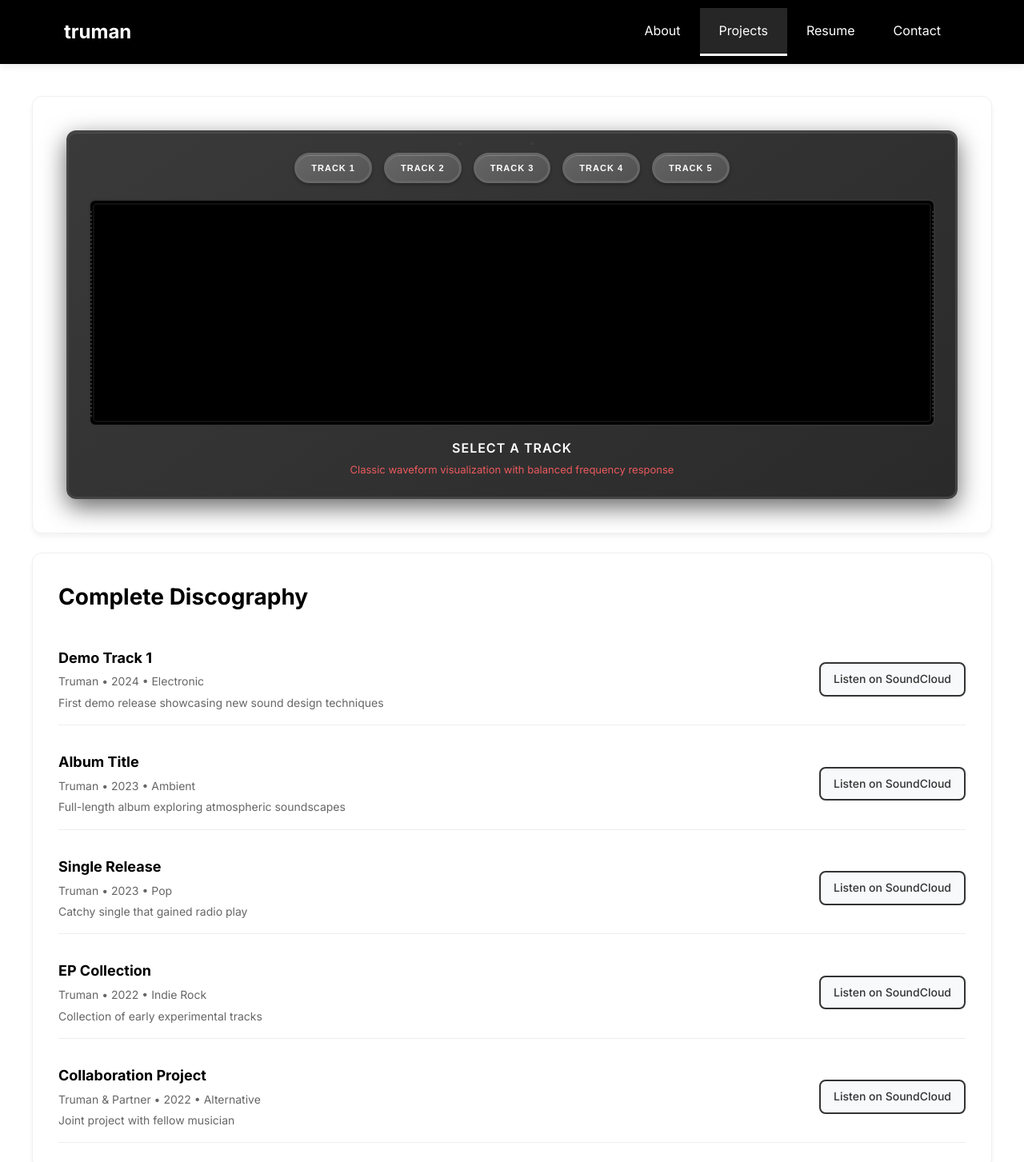
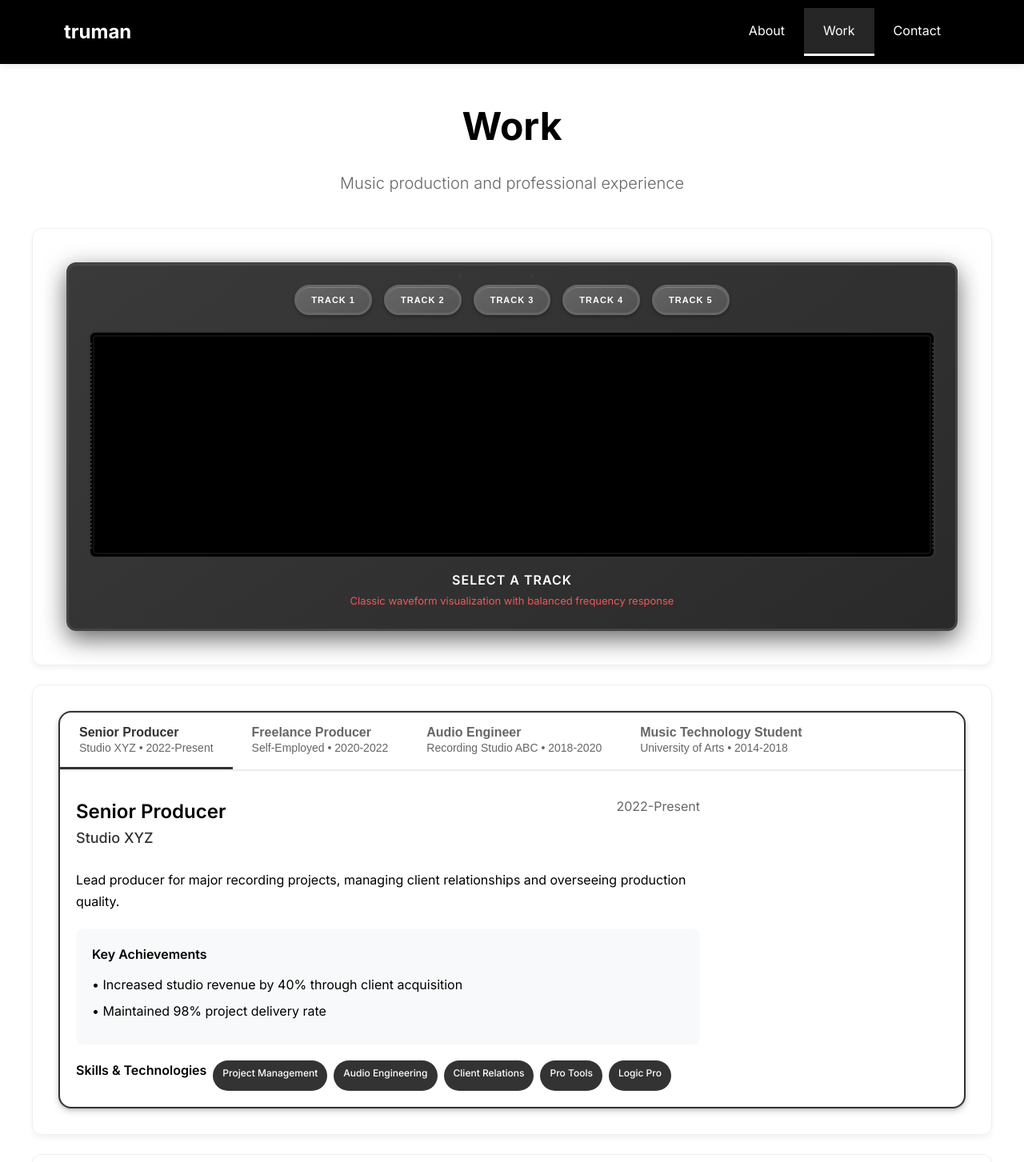
Before and after one commit to maxwharris/tgaynes-portfolio, a React (Create React App) app: page /music in a window 1280 px wide. Shown: the top 1453 px of the page at 80% size. Built offline with nearby package versions, Linux system fonts and the light colour scheme.

Commit message:
Design updates p2

```diff
--- a/src/App.js
+++ b/src/App.js
@@ -3,7 +3,6 @@ import { Routes, Route } from 'react-router-dom';
 import Navbar from './components/Navbar';
 import Home from './pages/Home';
 import Music from './pages/Music';
-import Experiences from './pages/Experiences';
 import Contact from './pages/Contact';
 import './App.css';
 
@@ -15,7 +14,6 @@ function App() {
         <Routes>
           <Route path="/" element={<Home />} />
           <Route path="/music" element={<Music />} />
-          <Route path="/experiences" element={<Experiences />} />
           <Route path="/contact" element={<Contact />} />
         </Routes>
       </main>
--- a/src/components/Navbar.js
+++ b/src/components/Navbar.js
@@ -25,13 +25,7 @@ function Navbar() {
             to="/music"
             className={`navbar-item ${activeTab === '/music' ? 'active' : ''}`}
           >
-            Projects
-          </Link>
-          <Link
-            to="/experiences"
-            className={`navbar-item ${activeTab === '/experiences' ? 'active' : ''}`}
-          >
-            Resume
+            Work
           </Link>
           <Link
             to="/contact"
--- /dev/null
+++ b/src/components/ResumeCard.jsx
@@ -0,0 +1,78 @@
+import React, { useState } from 'react';
+import { getResumeData } from '../utils/csvParser';
+
+function ResumeCard() {
+  const resumeData = getResumeData();
+  const [activeTab, setActiveTab] = useState(0);
+
+  const handleTabClick = (index) => {
+    setActiveTab(index);
+  };
+
+  return (
+    <div className="resume-container">
+      <div className="tabs">
+        {resumeData.map((job, index) => (
+          <button
+            key={index}
+            className={`tab-button ${activeTab === index ? 'active' : ''}`}
+            onClick={() => handleTabClick(index)}
+          >
+            <div style={{ textAlign: 'left' }}>
+              <div style={{ fontWeight: '600', fontSize: '16px', fontFamily: 'inherit' }}>{job['Job Title']}</div>
+              <div style={{ fontSize: '14px', color: '#666', marginTop: '2px', fontFamily: 'inherit' }}>
+                {job.Company} • {job.Dates}
+              </div>
+            </div>
+          </button>
+        ))}
+      </div>
+
+      <div className="tab-content">
+        {resumeData.map((job, index) => (
+          activeTab === index && (
+            <div key={index} className="tab-pane active">
+              <div className="job-header">
+                <div>
+                  <div className="job-title">{job['Job Title']}</div>
+                  <div className="job-company">{job.Company}</div>
+                </div>
+                <div className="job-dates">{job.Dates}</div>
+              </div>
+
+              <div className="job-description">
+                {job.Description}
+              </div>
+
+              <div className="job-achievements">
+                <h5>Key Achievements</h5>
+                {job.Achievements.split(', ').map((achievement, i) => (
+                  <p key={i}>• {achievement}</p>
+                ))}
+              </div>
+
+              <div className="job-skills">
+                <h5 style={{
+                  marginBottom: '12px',
+                  fontSize: '16px',
+                  fontWeight: '600',
+                  color: '#000',
+                  fontFamily: 'inherit'
+                }}>
+                  Skills & Technologies
+                </h5>
+                {job.Skills.split(', ').map((skill, i) => (
+                  <span key={i} className="skill-tag">
+                    {skill}
+                  </span>
+                ))}
+              </div>
+            </div>
+          )
+        ))}
+      </div>
+    </div>
+  );
+}
+
+export default ResumeCard;
--- a/src/index.css
+++ b/src/index.css
@@ -378,6 +378,47 @@ code {
 /* Resume page */
 .resume-container {
   max-width: 100%;
+  background: white;
+  border-radius: 16px;
+  box-shadow:
+    0 2px 4px rgba(0, 0, 0, 0.1),
+    0 4px 8px rgba(0, 0, 0, 0.15),
+    0 0 0 1px rgba(51, 51, 51, 0.05);
+  transition: all 0.3s ease;
+  position: relative;
+  border: 2px solid #333;
+  font-family: 'Inter', -apple-system, BlinkMacSystemFont, 'Segoe UI', 'Roboto', 'Oxygen',
+    'Ubuntu', 'Cantarell', 'Fira Sans', 'Droid Sans', 'Helvetica Neue',
+    sans-serif;
+}
+
+/* .resume-container:hover {
+  transform: translateY(-4px) scale(1.02);
+  box-shadow:
+    0 8px 16px rgba(0, 0, 0, 0.15),
+    0 12px 24px rgba(0, 0, 0, 0.2),
+    0 16px 32px rgba(0, 0, 0, 0.1),
+    0 0 0 1px rgba(51, 51, 51, 0.1),
+    inset 0 1px 0 rgba(255, 255, 255, 0.8);
+  border-color: #555;
+} */
+
+.resume-container::before {
+  content: '';
+  position: absolute;
+  top: 0;
+  left: 0;
+  right: 0;
+  bottom: 0;
+  border-radius: 12px;
+  background: linear-gradient(135deg, rgba(255, 255, 255, 0.1) 0%, transparent 50%, rgba(0, 0, 0, 0.05) 100%);
+  pointer-events: none;
+  opacity: 0;
+  transition: opacity 0.3s ease;
+}
+
+.resume-container:hover::before {
+  opacity: 1;
 }
 
 .tabs {
@@ -421,6 +462,8 @@ code {
 .tab-content {
   /* Container for all tab content */
   max-width: 800px;
+  padding-left: 20px;
+  padding-bottom: 20px;
 }
 
 .tab-pane {
--- a/src/pages/Contact.js
+++ b/src/pages/Contact.js
@@ -24,7 +24,7 @@ function Contact() {
 
   return (
     <div className="page">
-      <div className="page-header">
+      <div className="page-header" style={{ textAlign: 'center' }}>
         <h1 className="page-title">Contact</h1>
         <p className="page-subtitle">Get in touch for collaborations and inquiries</p>
       </div>
--- a/src/pages/Experiences.js
+++ /dev/null
@@ -1,79 +0,0 @@
-import React, { useState } from 'react';
-import { getResumeData } from '../utils/csvParser';
-
-function Experiences() {
-  const resumeData = getResumeData();
-  const [activeTab, setActiveTab] = useState(0);
-
-  const handleTabClick = (index) => {
-    setActiveTab(index);
-  };
-
-  return (
-    <div className="page">
-      <div className="page-header">
-        <h1 className="page-title">Experiences</h1>
-        <p className="page-subtitle">Professional experience and background</p>
-      </div>
-
-      <div className="card resume-container">
-        <div className="tabs">
-          {resumeData.map((job, index) => (
-            <button
-              key={index}
-              className={`tab-button ${activeTab === index ? 'active' : ''}`}
-              onClick={() => handleTabClick(index)}
-            >
-              <div style={{ textAlign: 'left' }}>
-                <div style={{ fontWeight: '600', fontSize: '16px' }}>{job['Job Title']}</div>
-                <div style={{ fontSize: '14px', color: '#666', marginTop: '2px' }}>
-                  {job.Company} • {job.Dates}
-                </div>
-              </div>
-            </button>
-          ))}
-        </div>
-
-        <div className="tab-content">
-          {resumeData.map((job, index) => (
-            activeTab === index && (
-              <div key={index} className="tab-pane active">
-                <div className="job-header">
-                  <div>
-                    <div className="job-title">{job['Job Title']}</div>
-                    <div className="job-company">{job.Company}</div>
-                  </div>
-                  <div className="job-dates">{job.Dates}</div>
-                </div>
-
-                <div className="job-description">
-                  {job.Description}
-                </div>
-
-                <div className="job-achievements">
-                  <h5>Key Achievements</h5>
-                  {job.Achievements.split(', ').map((achievement, i) => (
-                    <p key={i}>• {achievement}</p>
-                  ))}
-                </div>
-
-                <div className="job-skills">
-                  <h5 style={{ marginBottom: '12px', fontSize: '16px', fontWeight: '600', color: '#000' }}>
-                    Skills & Technologies
-                  </h5>
-                  {job.Skills.split(', ').map((skill, i) => (
-                    <span key={i} className="skill-tag">
-                      {skill}
-                    </span>
-                  ))}
-                </div>
-              </div>
-            )
-          ))}
-        </div>
-      </div>
-    </div>
-  );
-}
-
-export default Experiences;
--- a/src/pages/Music.js
+++ b/src/pages/Music.js
@@ -1,6 +1,7 @@
 import React, { useState } from 'react';
 import { getDiscographyData } from '../utils/csvParser';
 import AudioVisualizer from '../components/AudioVisualizer';
+import ResumeCard from '../components/ResumeCard';
 
 function Music() {
   const discographyData = getDiscographyData();
@@ -17,12 +18,14 @@ function Music() {
 
   return (
     <div className="page">
-
+      <div className="page-header" style={{ textAlign: 'center' }}>
+        <h1 className="page-title">Work</h1>
+        <p className="page-subtitle">Music production and professional experience</p>
+      </div>
 
       {/* Audio Visualizer Section */}
       <div className="card">
         <div className="audio-visualizer-section">
-
           {/* Cassette Tape Visualizer */}
           <AudioVisualizer
             tracks={tracks}
@@ -32,6 +35,11 @@ function Music() {
             className="cassette-player"
           />
         </div>
+      </div>
+
+      {/* Resume/Experience Section */}
+      <div className="card">
+        <ResumeCard />
       </div>
 
       {/* Original Discography Section (fallback) */}
```
